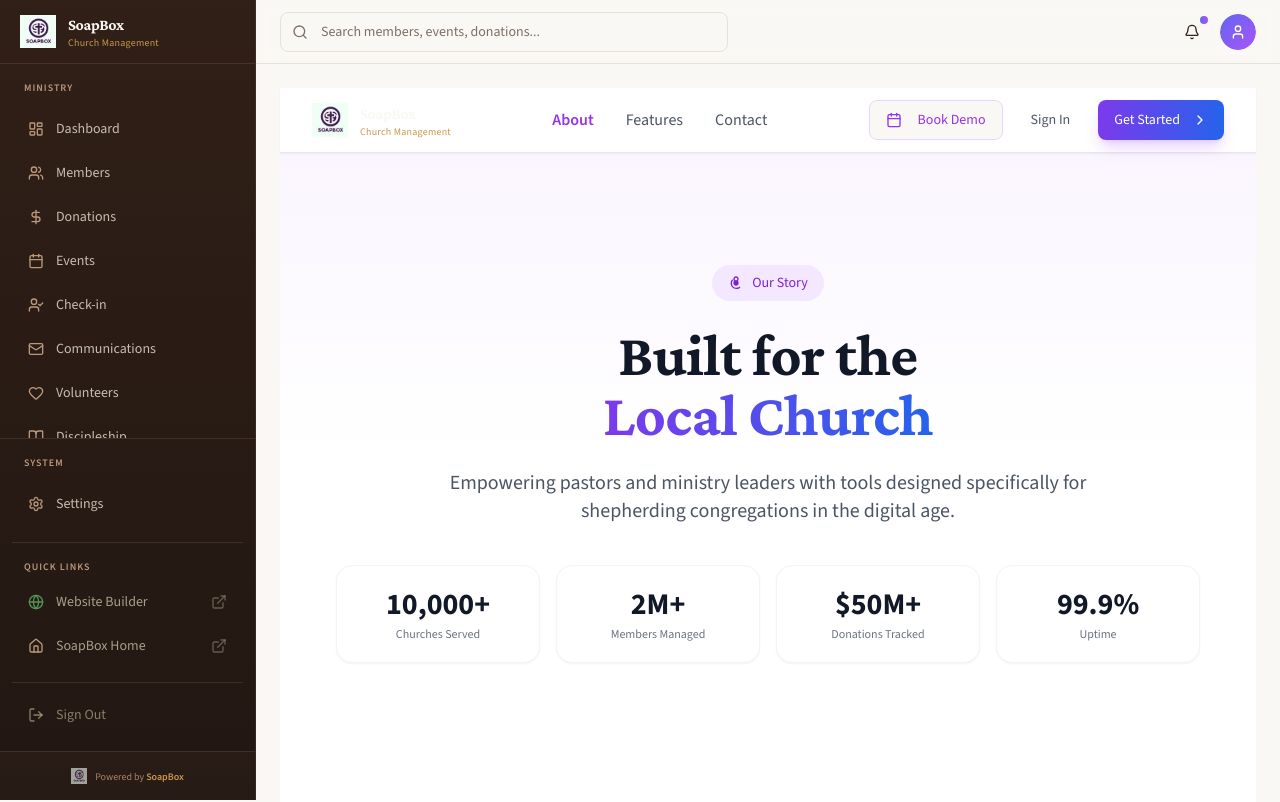
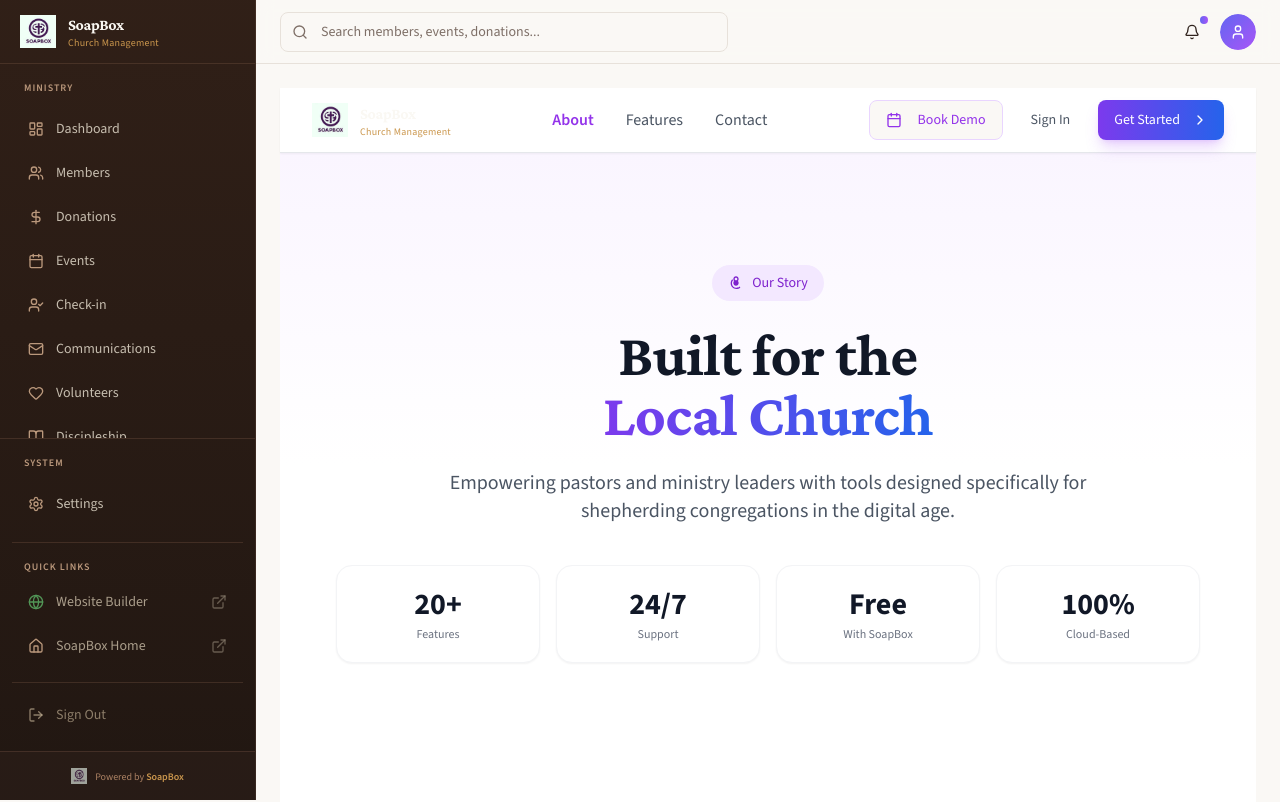
Before and after one commit to Abdalkaderdev/Soap-Box-Church-Admin, a React (Vite) app: page /about in a window 1280 px wide. Shown: the top 802 px of the page. Built offline with nearby package versions, Linux system fonts and the light colour scheme; no server answers.

Commit message:
Fix AboutUs stats - remove fake numbers, use feature-based stats

```diff
--- a/src/pages/AboutUs.tsx
+++ b/src/pages/AboutUs.tsx
@@ -61,10 +61,10 @@ const values = [
 ];
 
 const stats = [
-  { value: "10,000+", label: "Churches Served" },
-  { value: "2M+", label: "Members Managed" },
-  { value: "$50M+", label: "Donations Tracked" },
-  { value: "99.9%", label: "Uptime" },
+  { value: "20+", label: "Features" },
+  { value: "24/7", label: "Support" },
+  { value: "Free", label: "With SoapBox" },
+  { value: "100%", label: "Cloud-Based" },
 ];
 
 export default function AboutUs() {
```
